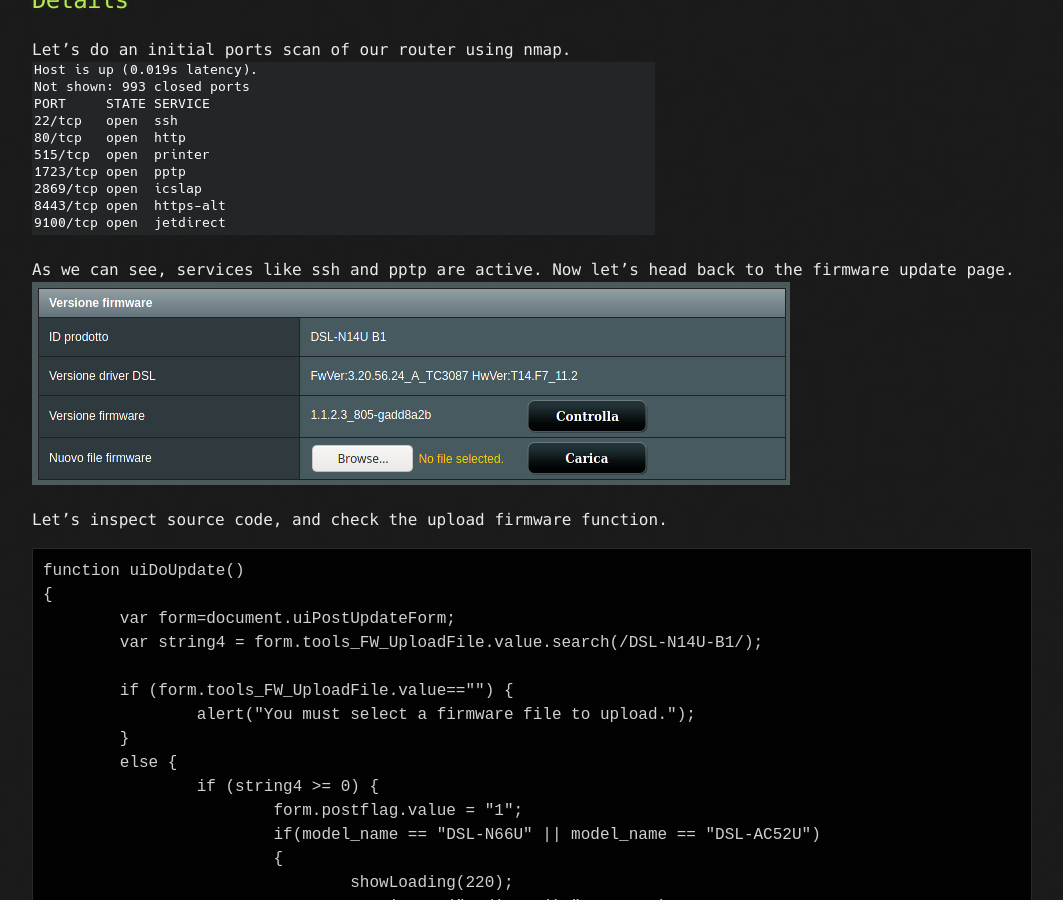
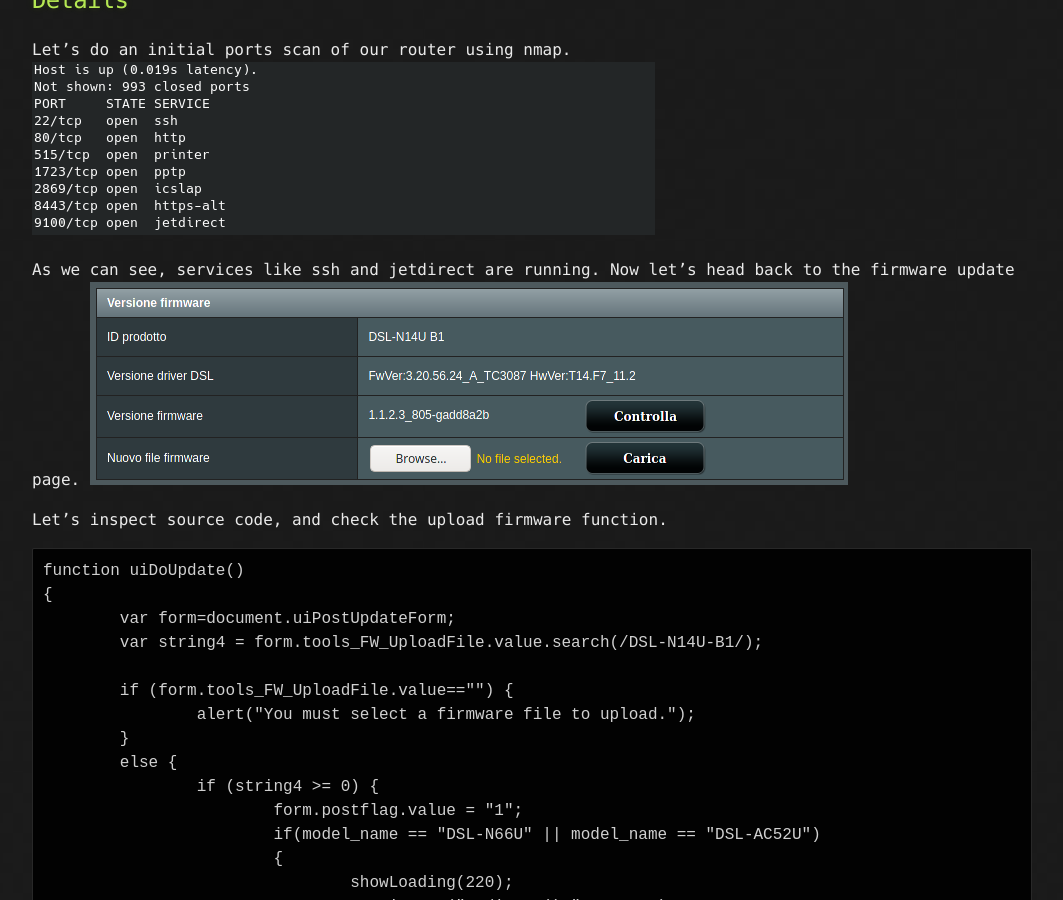
Before and after one commit to kaisersource/kaisersource.github.io, a Jekyll site: the page built from _posts/2021-01-17-dsl-n14u.md, in a window 1280 px wide and 900 px high, scrolled down 824 px. Shown: the whole window, without its empty margins (108-1171 px from the left). Built offline with Jekyll 4.4.1, drawn with Linux system fonts in a browser that asks for light colours.

Commit message:
Update 2021-01-17-dsl-n14u.md

```diff
--- a/_posts/2021-01-17-dsl-n14u.md
+++ b/_posts/2021-01-17-dsl-n14u.md
@@ -35,7 +35,7 @@ An issue was discovered on Asus DSL-N14U_B1 v.1.1.2.3_805. An attacker can uploa
 Let's do an initial ports scan of our router using nmap.
 ![](/assets/asus/nmap-1.png)
 
-As we can see, services like ssh and pptp are active.
+As we can see, services like ssh and jetdirect are running.
 Now let's head back to the firmware update page.
 ![](/assets/asus/firmware_update_page.png)
 
```
